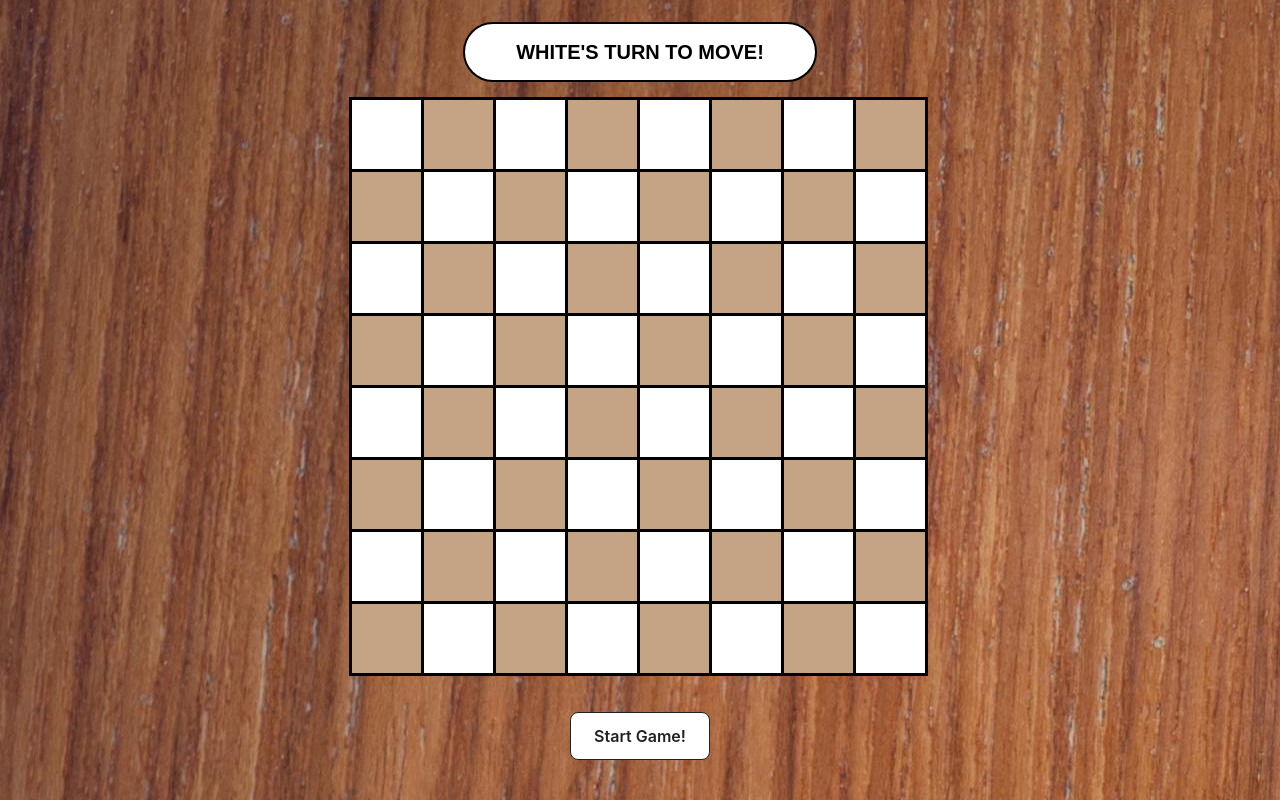
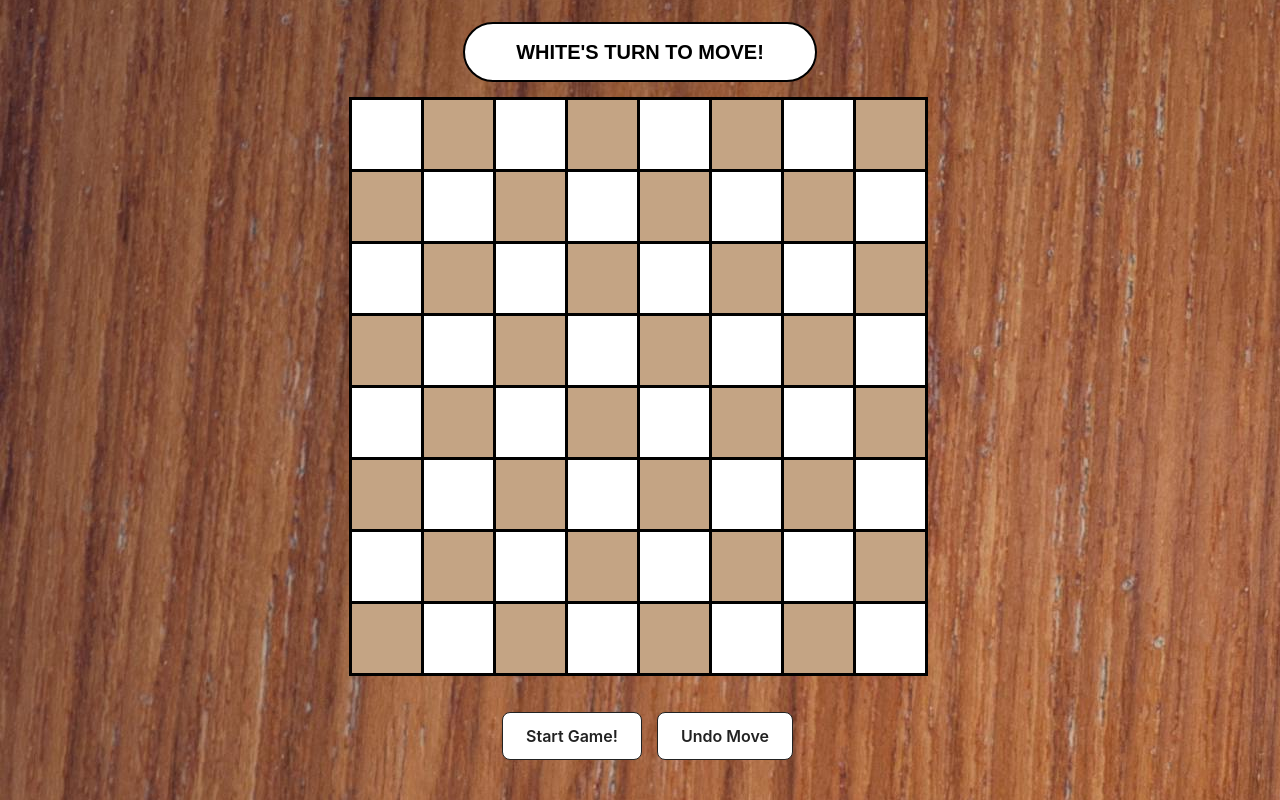
Before and after one commit to TanChaoPing/Chess, a React (Vite) app: page / in a window 1280 px wide. Shown: the part 262-1062 px from the top of the page. Built offline with nearby package versions, Linux system fonts and the light colour scheme.

Commit message:
Added Undo Move and History

```diff
--- a/src/App.css
+++ b/src/App.css
@@ -36,7 +36,7 @@
   text-transform: uppercase;
 }
 
-.start-game {
+.game-buttons {
   background-color: #FFFFFF;
   border: 1px solid #222222;
   border-radius: 8px;
@@ -48,7 +48,7 @@
   font-size: 16px;
   font-weight: 600;
   line-height: 20px;
-  margin: 0;
+  margin-left: 15px;
   outline: none;
   padding: 13px 23px;
   position: relative;
@@ -61,12 +61,12 @@
   width: auto;
 }
 
-.start-game:focus-visible {
+.game-buttons:focus-visible {
   box-shadow: #222222 0 0 0 2px, rgba(255, 255, 255, 0.8) 0 0 0 4px;
   transition: box-shadow .2s;
 }
 
-.start-game:active {
+.game-buttons:active {
   background-color: #F7F7F7;
   border-color: #000000;
   transform: scale(.96);
--- a/src/App.jsx
+++ b/src/App.jsx
@@ -1,6 +1,5 @@
 import { useState, useEffect } from 'react';
 import './App.css';
-import { jsx } from 'react/jsx-runtime';
 
 function defaultPiecePosition(alp, num) {
   let piece;
@@ -78,8 +77,8 @@ function defaultPiecePosition(alp, num) {
 }
 
 function Cell(props) {
-  // Props: board, updateBoard, activeStatus, updateActiveStatus, poss, updatePossibleMoves
-  // prev, updatePrev, turn, updateTurn, target, updateTarget, promote, updatePromote
+  // Props: board, updateBoard, activeStatus, updateActiveStatus, poss, updatePossibleMoves, prev, updatePrev,
+  // turn, updateTurn, target, updateTarget, promote, updatePromote
 
   let bgColor = (props.alp + props.num) % 2 === 0 ? "#C4A484" : "white";
   const coordinate = [props.alp, props.num] // coordinate[0] is H-A, coordinate[1] is 1-8
@@ -237,13 +236,14 @@ function Cell(props) {
     // Add targeted cells into possible moves.
     for (let i = 0; i < 8; i++) {
       for (let j = 0; j < 8; j++) {
-        if (targetedCells[i][j]) possibleMoves.push([i, j]);
+        if (targetedCells[i][j]) {
+          possibleMoves.push([i, j]);
+        }
       }
     }
 
     props.updatePossibleMoves(possibleMoves);
     props.updateBoard(curBoard);
-
     if (possibleMoves.length == 0) return true;
     return false;
   }
@@ -261,9 +261,9 @@ function Cell(props) {
     }
 
     if (selectMove) { // Move the piece
-      let newBoard = props.board;
+      let newBoard = [...props.board];
+
       for (let coord of props.poss) if (newBoard[coord[0]][coord[1]] == "●") newBoard[coord[0]][coord[1]] = "";
-
       newBoard[72 - coordinate[0]][coordinate[1] - 1] = props.prev[2];
       newBoard[props.prev[0]][props.prev[1]] = "";
 
@@ -285,10 +285,26 @@ function Cell(props) {
         }
       }
 
+      // New History Entry
+      let newHistoryEntry = new Array(8);
+      for (let i = 0; i < 8; i++) {
+        newHistoryEntry[i] = new Array(8);
+      }
+
+      for (let i = 0; i < 8; i++) {
+        for (let j = 0; j < 8; j++) {
+          newHistoryEntry[i][j] = newBoard[i][j];
+        }
+      }
+
+      let newHistory = props.history.map(arr => [...arr]);
+      newHistory.push(newHistoryEntry);
+      console.log(newHistory);
+      props.updateHistory(newHistory);
+
       props.updateTarget(inactiveTarget);
       props.updateBoard(newBoard);
       props.updateTurn(!props.turn);
-
       return;
     }
 
@@ -311,7 +327,7 @@ function Cell(props) {
     <button
       className="chess-cell"
       id={`${String.fromCharCode(props.alp)}-${props.num}`}
-      style={{backgroundColor: `${bgColor}`}}
+      style={{backgroundColor: `${bgColor}`, disabled: `${props.winStatus}`}}
       onClick={() => {
         handleCellClick(props.activeStatus)
         props.updatePrev([72 - coordinate[0], coordinate[1] - 1, value])
@@ -377,6 +393,7 @@ function ChessBoard() {
   const [prevSelected, setPrevSelected] = useState([]);
   const [whiteTurn, setWhiteTurn] = useState(true);
   const [promote, setPromote] = useState([false, null, null, null]); // showModal, color, c0, c1
+  const [history, setHistory] = useState([BoardType("default")]);
 
   const [targeted, setTargeted] = useState(defaultTargeted());
   const [board, setBoard] = useState(BoardType("empty"));
@@ -384,7 +401,29 @@ function ChessBoard() {
 
   useEffect(() => {
     setReactBoard(updateHTMLBoard())
-  }, [board, targeted, promote])
+  }, [board, history, targeted, promote])
+
+  function undoMove() {
+    if (history.length != 1) {
+      let newBoard = new Array(8);
+      for (let i = 0; i < 8; i++) {
+        newBoard[i] = new Array(8);
+      }
+
+      for (let i = 0; i < 8; i++) {
+        for (let j = 0; j < 8; j++) {
+          newBoard[i][j] = history[history.length-2][i][j];
+        }
+      }
+      setBoard(newBoard);
+
+      let newHistory = history.map(arr => [...arr]);
+      newHistory.pop();
+      console.log(newHistory);
+      setHistory(newHistory);
+      setWhiteTurn(!whiteTurn);
+    }
+  }
 
   function updateTurn(turn) {setWhiteTurn(turn);}
   function updatePrevSelected(prevCell) {setPrevSelected(prevCell)}
@@ -392,6 +431,7 @@ function ChessBoard() {
   function updateArrayBoard(latest_board) {setBoard([...latest_board])}
   function updateActive() {setActive(!active)}
   function updatePromote(arr) {setPromote(arr)}
+  function updateHistory(hist) {setHistory([...hist])}
   function updateTargets(newTargets) {setTargeted([...newTargets])}
 
   function updateHTMLBoard() {
@@ -415,6 +455,8 @@ function ChessBoard() {
               target={targeted}
               updateTarget={updateTargets}
               updatePromotion={updatePromote}
+              history={history}
+              updateHistory={updateHistory}
               />)
           }
           return <div key={`row-${-i+73}`} id="chessRow">{rowOfCells}</div>;
@@ -435,15 +477,19 @@ function ChessBoard() {
       <br />
       {reactBoard}
       <br /><br />
-      <button class="start-game" onClick={() => {
+      <button id="start-game" className="game-buttons" onClick={() => {
         setActive(false);
         setPossibleMoves([]);
         setPrevSelected([]);
         setWhiteTurn(true);
         setTargeted(defaultTargeted());
-        setBoard(BoardType("default"))
+        setBoard(BoardType("default"));
+        setHistory([BoardType("default")]);
         setReactBoard(updateHTMLBoard());
       }}>Start Game!</button>
+      <button id="undo-move" className="game-buttons" onClick={() => {
+        undoMove();
+      }}>Undo Move</button>
     </>
   )
 }
```
